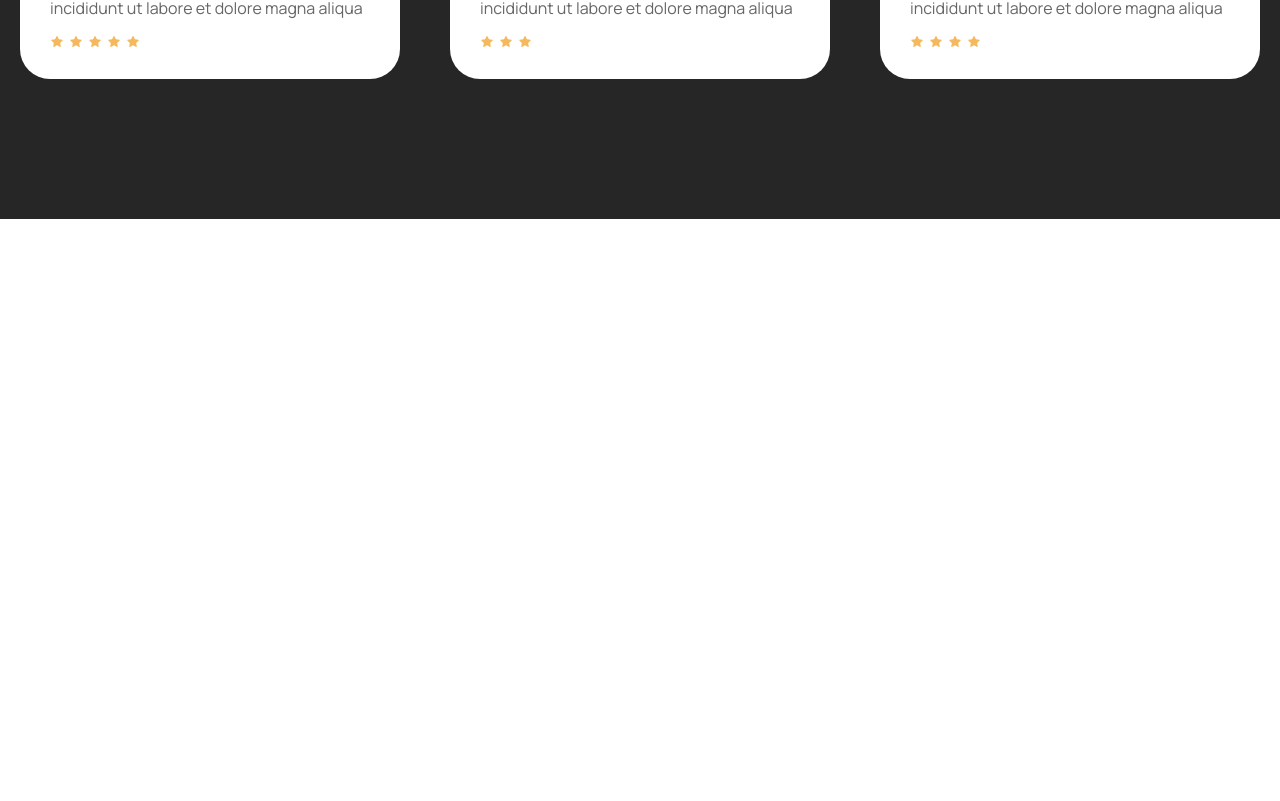
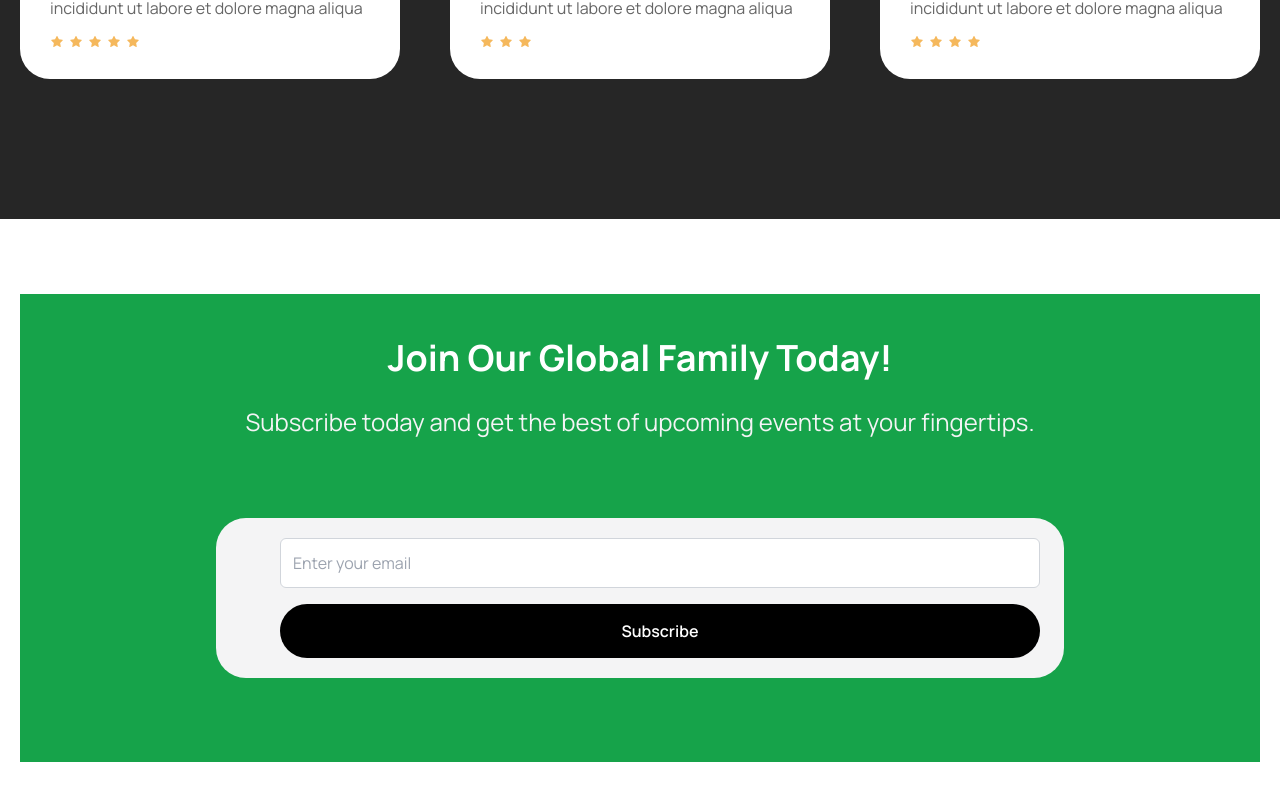
Before and after one commit to faid-terence/Eve-Ease, a React (Vite) app: page / in a window 1280 px wide. Shown: the part 4455-5256 px from the top of the page. Before the commit the page ends 4674 px from the top, so only its background shows below. Built offline with nearby package versions, Linux system fonts and the light colour scheme.

Commit message:
feat(Home):Subscription form added

```diff
--- /dev/null
+++ b/src/components/Subscribe/SubScribe.jsx
@@ -0,0 +1,31 @@
+import React from "react";
+
+export const SubScribe = () => {
+  return (
+    <section>
+      <div className=" container flex flex-col justify-center items-stretch">
+        <div className="bg-green-600 flex w-full flex-col justify-center items-center px-16 py-11 max-md:max-w-full max-md:px-5">
+          <div className="flex w-[848px] max-w-full flex-col items-stretch mb-10">
+            <div className="text-white text-4xl font-bold self-center max-md:max-w-full">
+              Join Our Global Family Today!
+            </div>
+            <div className="text-zinc-100 text-2xl self-center mt-7 max-md:max-w-full">
+              Subscribe today and get the best of upcoming events at your
+              fingertips.
+            </div>
+            <div className="bg-zinc-100 flex flex-col justify-center mt-20 pl-16 pr-6 py-5 rounded-[30px] max-md:max-w-full max-md:mt-10 max-md:px-5">
+              <input
+                type="text"
+                name=""
+                id=""
+                className="border border-gray-300 rounded-md p-3 focus:outline-none focus:ring focus:border-blue-500"
+                placeholder="Enter your email"
+              />
+              <button className="btn mt-4 bg-black">Subscribe</button>
+            </div>
+          </div>
+        </div>
+      </div>
+    </section>
+  );
+};
--- a/src/pages/Home.jsx
+++ b/src/pages/Home.jsx
@@ -11,6 +11,7 @@ import paymentMethods from "../assets/mtn1.png";
 import { About } from "../components/About/About";
 import { Services } from "../components/Services/Services";
 import { Testimonials } from "../components/Testimonials/Testimonials";
+import { SubScribe } from "../components/Subscribe/SubScribe";
 
 export const Home = () => {
   return (
@@ -189,6 +190,7 @@ export const Home = () => {
       <About />
       <Services />
       <Testimonials />
+      <SubScribe />
     </>
   );
 };
```
